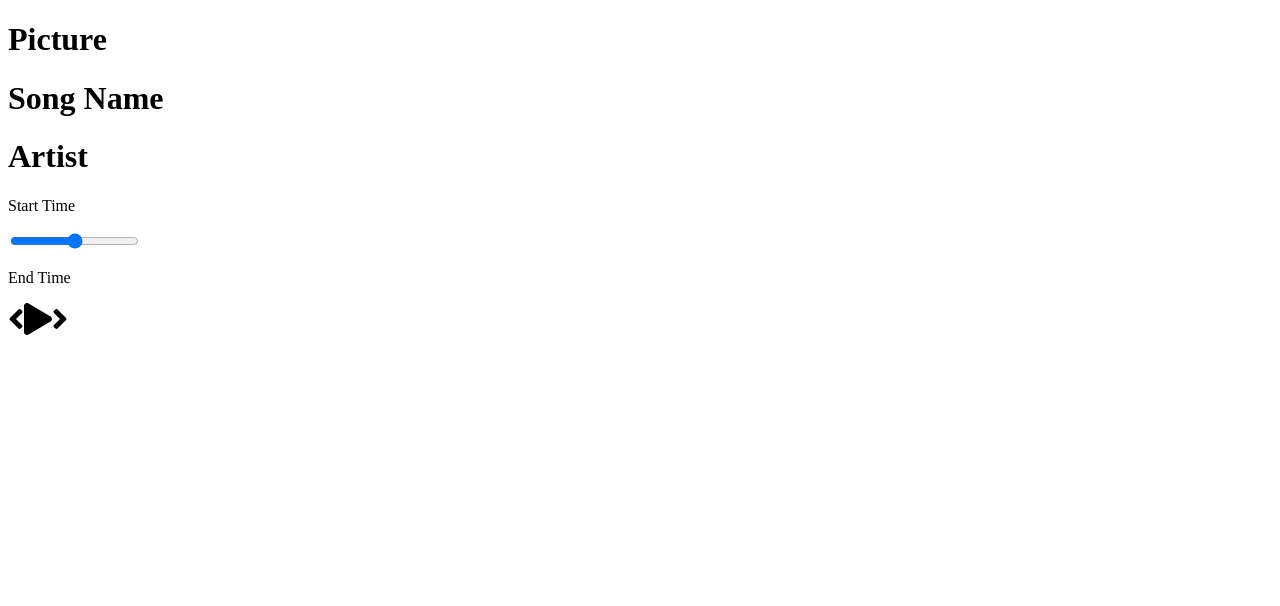
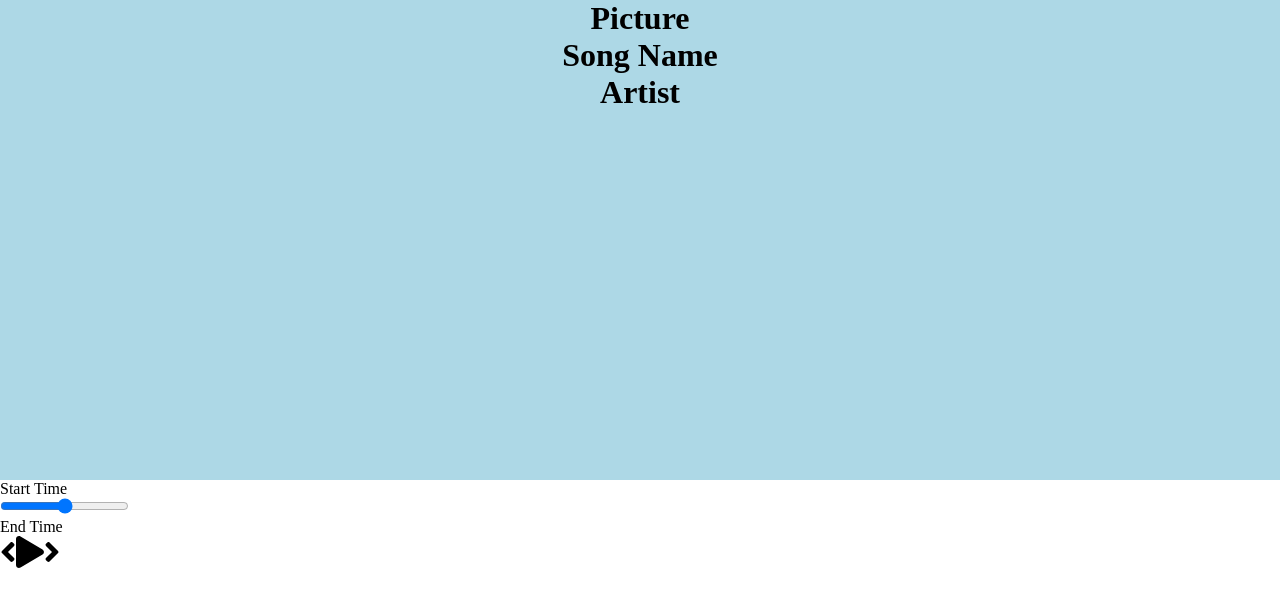
Before and after one commit to ImanRS1/React-Music-Player, a React (Create React App) app: page / in a window 1280 px wide. Shown: the top 606 px of the page. Built offline with nearby package versions, Linux system fonts and the light colour scheme.

Commit message:
added individual scss files for components

```diff
--- a/src/App.js
+++ b/src/App.js
@@ -1,6 +1,7 @@
 import React from "react";
 import Player from "./components/Player";
 import Song from "./components/Song";
+import "./styles/app.scss";
 
 function App() {
   return (
--- /dev/null
+++ b/src/styles/_song.scss
@@ -0,0 +1,7 @@
+.song-container {
+  background-color: lightblue;
+  min-height: 60vh;
+  display: flex;
+  flex-direction: column;
+  align-items: center;
+}
--- a/src/styles/app.scss
+++ b/src/styles/app.scss
@@ -3,3 +3,6 @@
   padding: 0;
   box-sizing: border-box;
 }
+
+@import "./player";
+@import "./song";
```
Also changed, not shown: src/styles/_player.scss (added).
